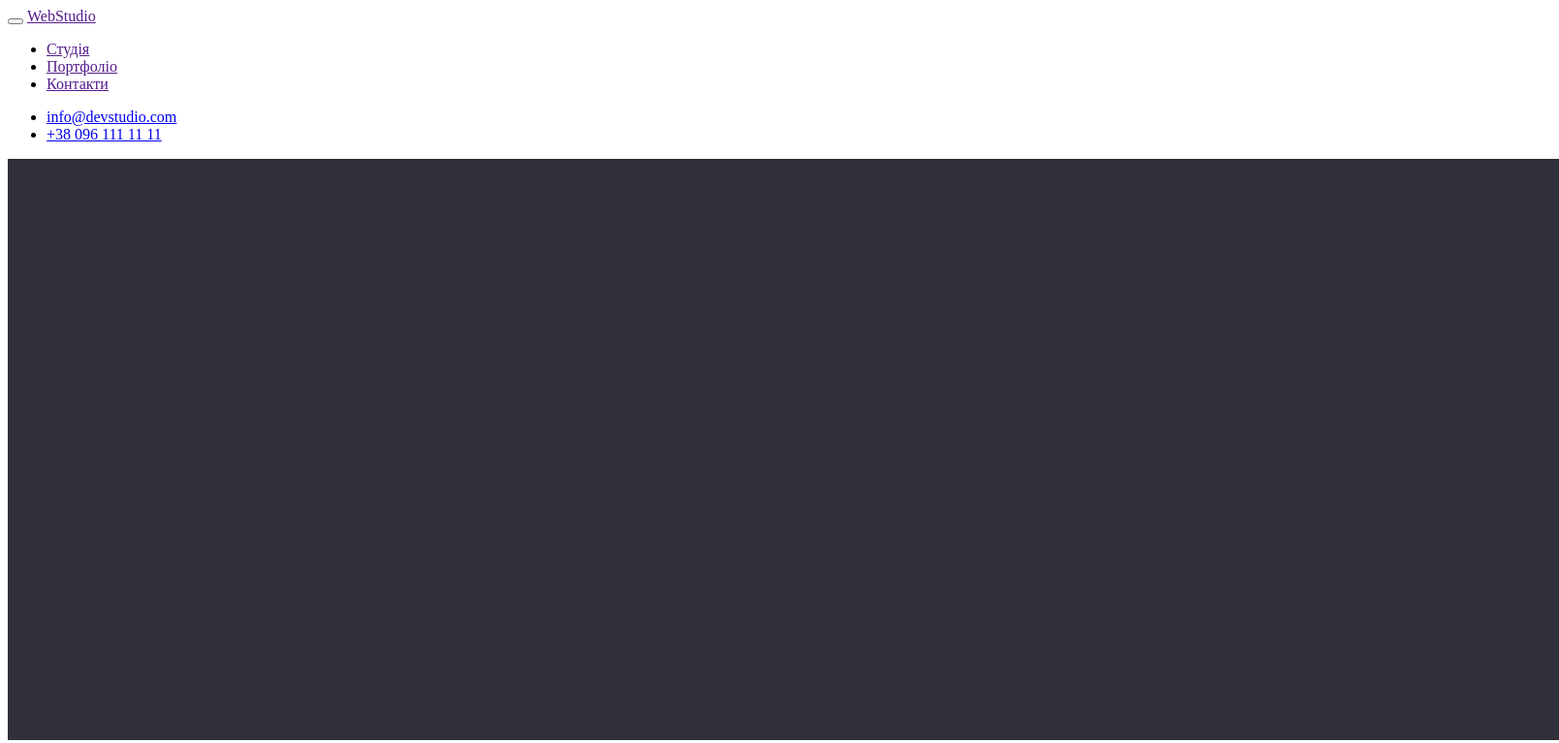
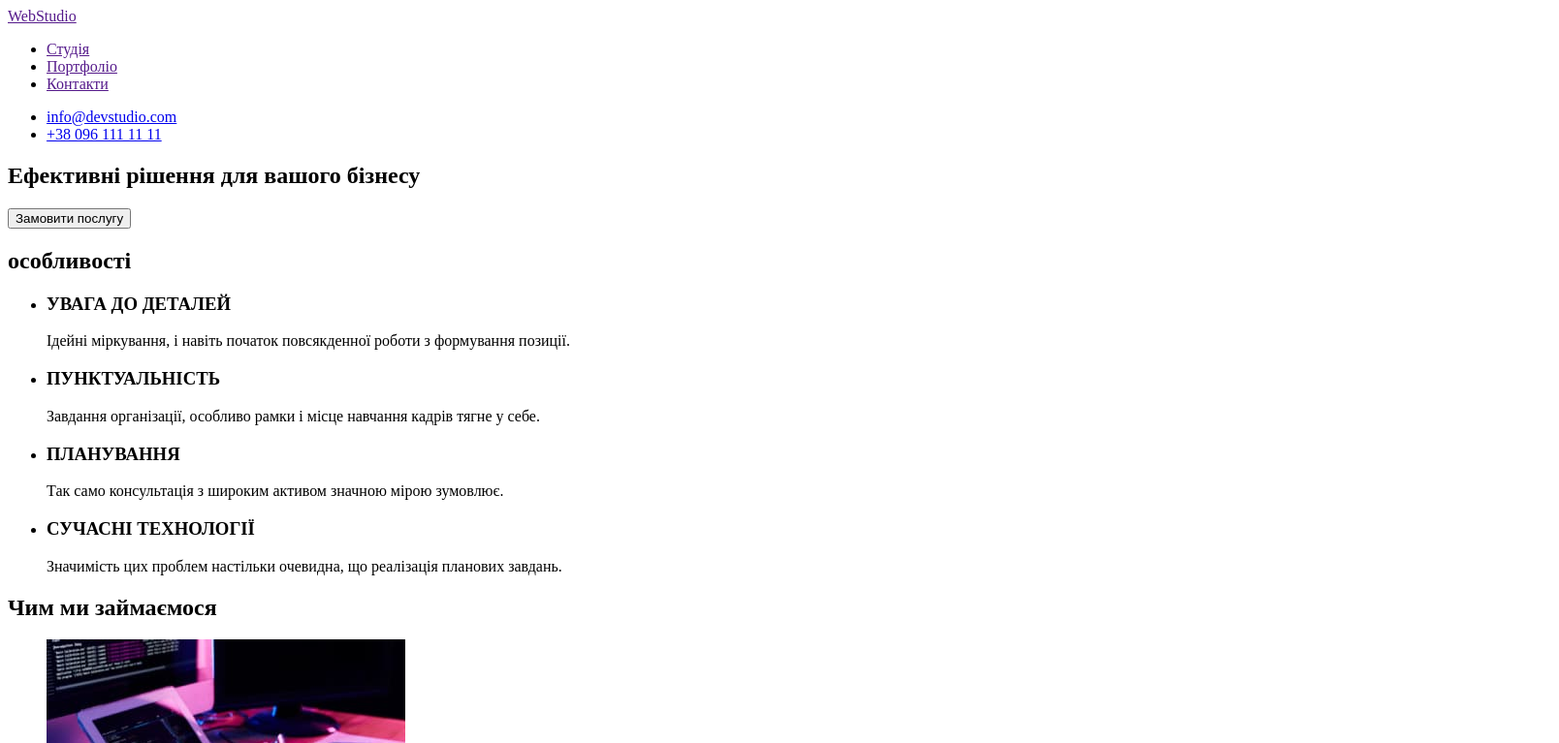
Before and after one commit to AnastasiiaHM/goit-markup-hw-01, a plain HTML site: page index.html in a window 1280 px wide. Shown: the top 767 px of the page at 97% size, 1608 px wide, since content can reach past the window. Drawn offline with Linux system fonts and the light colour scheme.

Commit message:
Update index.html

```diff
--- a/index.html
+++ b/index.html
@@ -7,9 +7,10 @@
     <title>Document</title>
   </head>
   <body>
-    <nav>
+
       <header>
-        <button type="button"></button>
+        <nav></nav>
+
         <a href="" lang="en">WebStudio</a>
         <ul>
           <li><a href="">Студія</a></li>
@@ -20,11 +21,12 @@
           <li><a href=" mailto:info@devstudio.com">info@devstudio.com</a></li>
           <li><a href="tel:+380961111111">+38 096 111 11 11</a></li>
         </ul>
+      </nav>
       </header>
-    </nav>
+
     <main>
       <section>
-        <img src="./image/bg.jpg" width="1600" alt="background" />
+
         <h1>Ефективні рішення для вашого бізнесу</h1>
         <button type="button">Замовити послугу</button>
       </section>
```
